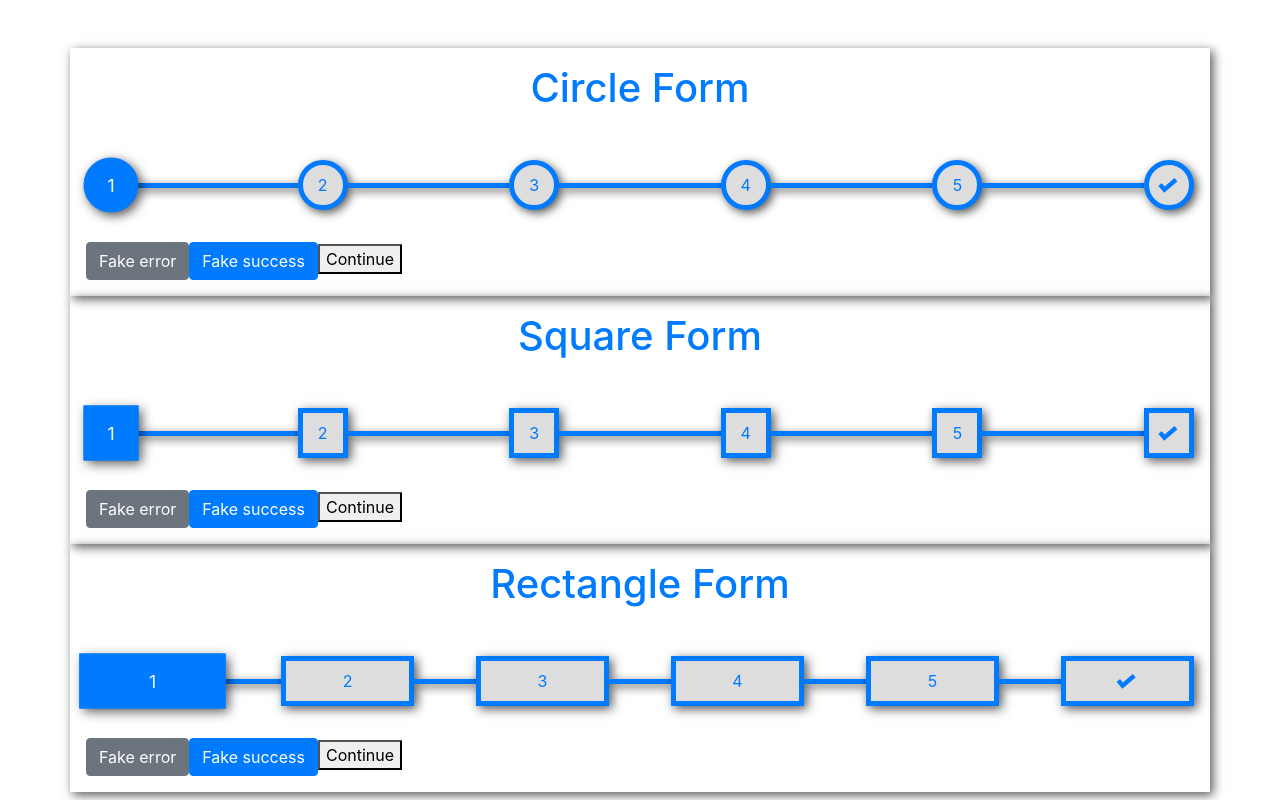
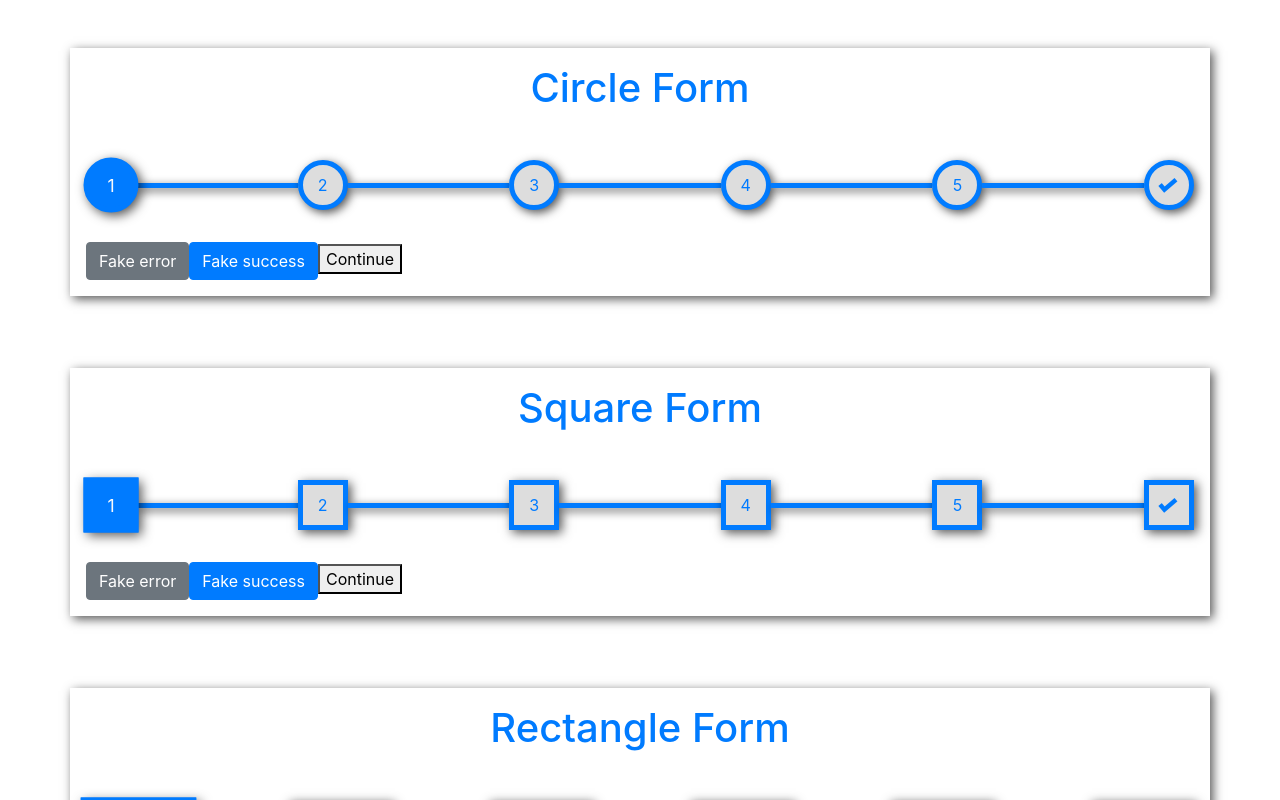
Before and after one commit to quiddler/form-wizard, a React (Create React App) app: page / in a window 1280 px wide. Shown: the top 800 px of the page. Built offline with nearby package versions, Linux system fonts and the light colour scheme.

Commit message:
rectangle styling

```diff
--- a/src/App.tsx
+++ b/src/App.tsx
@@ -13,7 +13,9 @@ function App() {
     <div className="container">
       <div className="row mt-5 mb-5">
         <FormWizard forms={forms} title="Circle Form"/>
+        <div className="mt-5">&nbsp;</div>
         <FormWizard forms={forms} title="Square Form" nav="square"/>
+        <div className="mt-5">&nbsp;</div>
         <FormWizard forms={forms} title="Rectangle Form" nav="rectangle"/>
       </div>
     </div>
--- a/src/components/form-elements.css
+++ b/src/components/form-elements.css
@@ -25,7 +25,6 @@
     box-sizing: border-box;
     box-shadow: 3px 3px 10px rgba(0, 0, 0, 0.67);
     transition: all 0.5s ease-in-out;
-
 }
 
 .zgo-form-rectangle {
@@ -34,7 +33,7 @@
     align-items: center;
     height: 50px;
     flex-basis: 0;
-    flex-grow: 2;
+    flex-grow: 1;
     max-width: 100%;
     border: 5px solid var(--primary);
     color: var(--primary);
```
